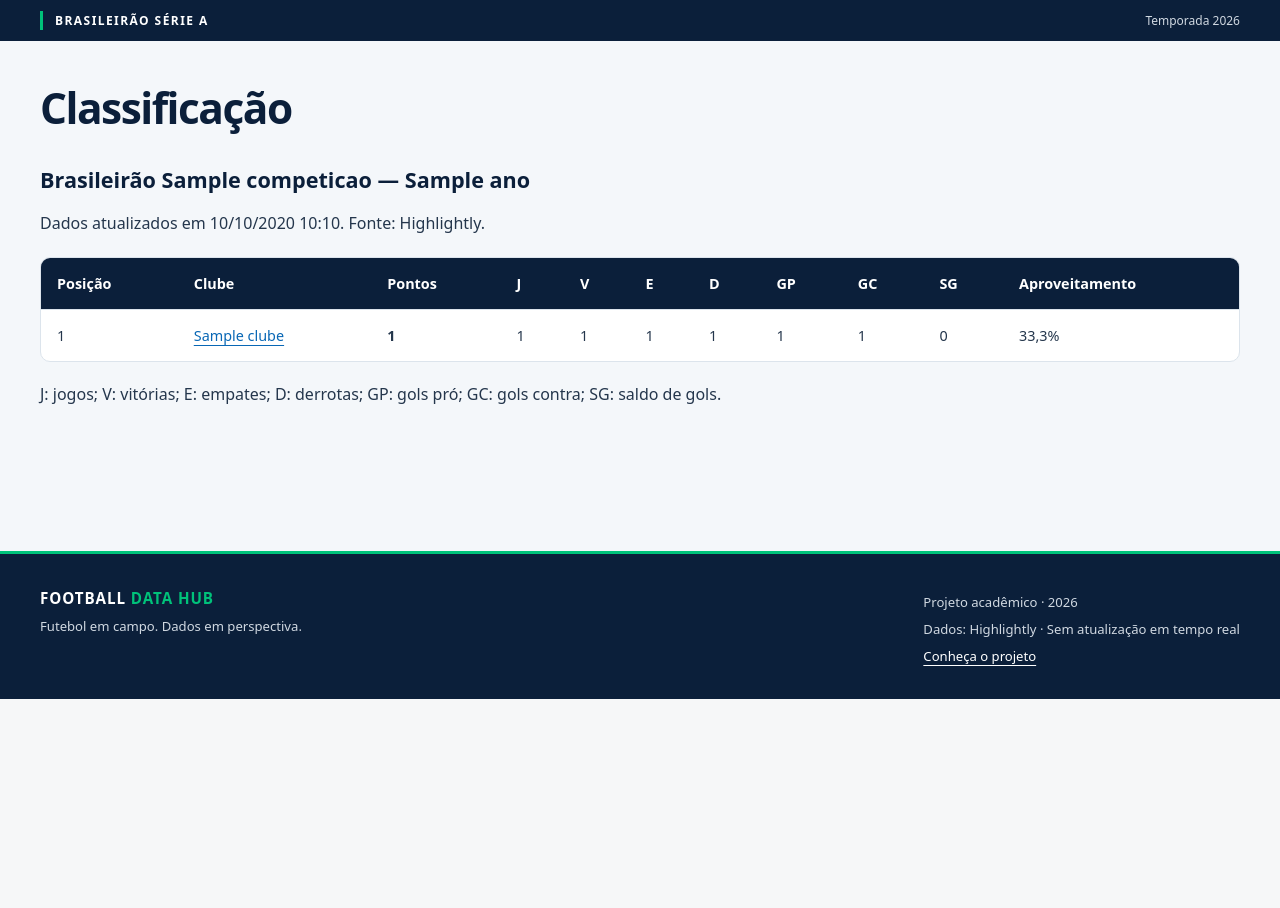
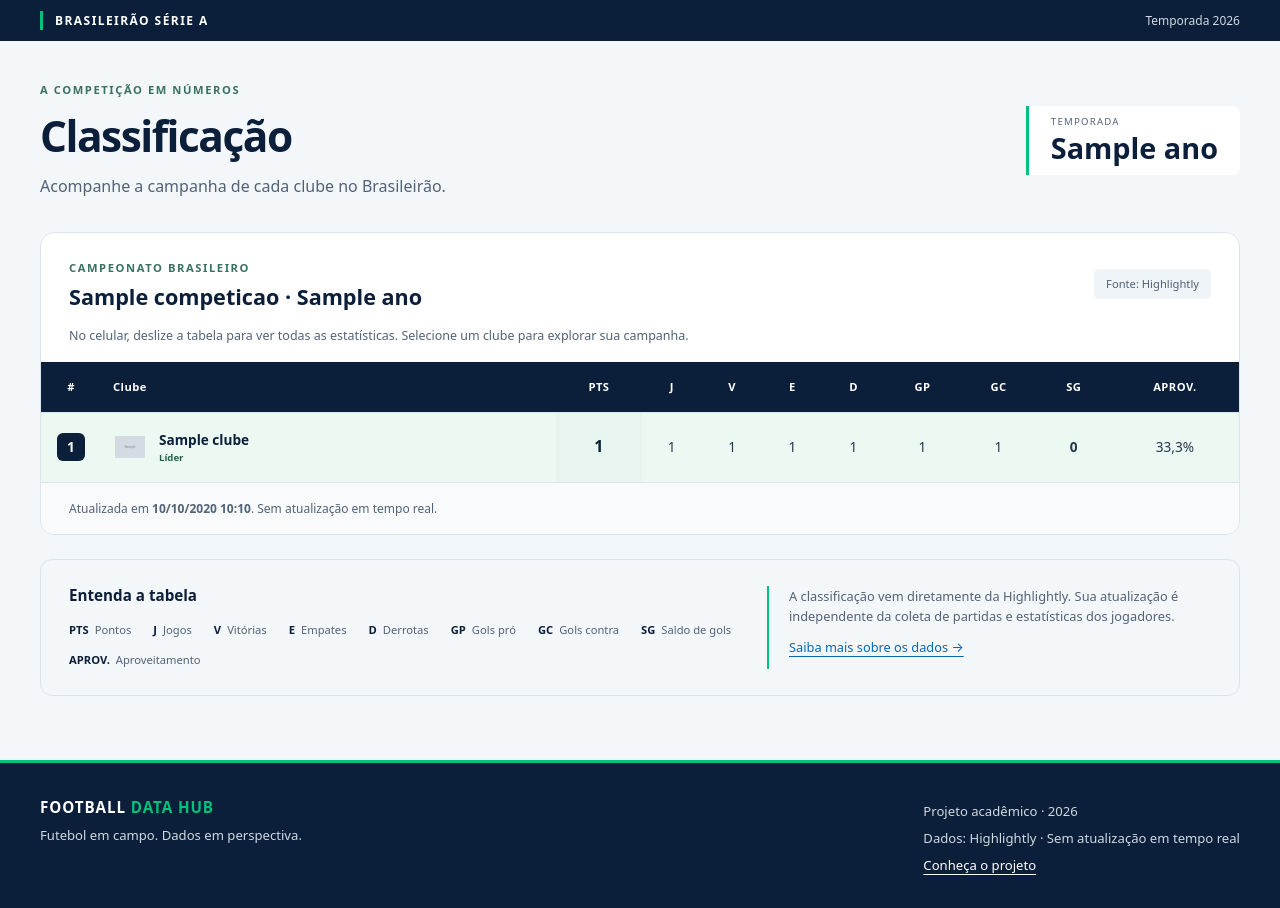
Before and after one commit to Matheus-Mannarino/Football-Data-Hub, a Django app: template backend/futebol/templates/futebol/classificacao.html in a window 1280 px wide. Shown: the part 101-1009 px from the top of the page. Before the commit the page ends 800 px from the top, so only its background shows below. Run offline with Django 5.2, Linux system fonts and the light colour scheme; tables that the repository leaves empty hold one stand-in row (values such as "Sample post"); the template is opened without the code that fills it: values that come from a table or form of the project are taken from there, most other values are stand-ins (such as "Sample title", 1, 10 or a date in 2020); grey boxes marked "Sample" are stand-in pictures.

Commit message:
Classificacao_Front_End

```diff
--- /dev/null
+++ b/backend/futebol/static/futebol/css/classificacao.css
@@ -0,0 +1,35 @@
+.standings-heading { display: flex; align-items: center; justify-content: space-between; gap: 24px; margin-bottom: 32px; }
+.standings-eyebrow { font-size: .7rem; font-weight: 750; letter-spacing: .14em; color: #397163; margin: 0 0 10px; }
+.standings-heading h1 { margin-bottom: 12px; }.standings-subtitle { margin: 0; color: var(--muted); }
+.season-badge { display: flex; flex-direction: column; border-left: 3px solid var(--green); padding: 8px 22px; background: white; border-radius: 0 8px 8px 0; }
+.season-badge span { font-size: .6rem; letter-spacing: .13em; color: var(--muted); }.season-badge strong { color: var(--navy); font-size: 1.8rem; line-height: 1.3; }
+.standings .standings-panel { margin: 0; background: white; border: 1px solid var(--border); border-radius: 14px; overflow: hidden; }
+.standings-toolbar { display: flex; align-items: center; justify-content: space-between; gap: 16px; padding: 26px 28px 16px; }.standings-toolbar h2 { margin: 0; font-size: 1.35rem; }.standings-toolbar .standings-eyebrow { margin-bottom: 6px; }
+.source-badge { padding: 6px 12px; background: #eff4f8; border-radius: 5px; color: var(--muted); font-size: .7rem; white-space: nowrap; }
+.standings-scroll-hint { padding: 0 28px 16px; margin: 0; color: var(--muted); font-size: .78rem; }
+.standings-scroll { overflow-x: auto; isolation: isolate; }
+.standings-table { width: 100%; min-width: 900px; font-size: .85rem; font-variant-numeric: tabular-nums; }
+.standings-table th, .standings-table td { padding: 16px 12px; text-align: center; }
+.standings-table thead th { font-size: .7rem; letter-spacing: .04em; height: 48px; }
+.standings-table abbr { text-decoration: none; cursor: help; }
+.standings-table .position-col { width: 60px; min-width: 60px; }.standings-table .club-col { text-align: left; min-width: 240px; }
+.standings-table tbody .club-col { font-weight: 600; }
+.standings-table tbody tr { --row-bg: white; background: var(--row-bg); }.standings-table tbody tr:nth-child(even) { --row-bg: #f8fafc; }
+.standings-table tbody tr.leader-row { --row-bg: #ecf8f2; }.standings-table tbody tr:hover { --row-bg: #edf4fa; }
+.standings-table .club-col { position: sticky; left: 0; z-index: 1; }
+.standings-table thead .club-col { background: var(--navy); }.standings-table tbody .club-col { background: var(--row-bg); box-shadow: 1px 0 var(--border); }
+.standings-club { display: flex; align-items: center; gap: 12px; color: var(--navy); text-decoration: none; }.standings-club:hover { text-decoration: underline; }
+.standings-crest-slot { flex: 0 0 34px; width: 34px; height: 34px; display: grid; place-items: center; }
+.standings .standings-crest { width: 30px; height: 30px; object-fit: contain; }
+.standings-crest-fallback { width: 28px; height: 28px; display: grid; place-items: center; border-radius: 50%; background: #e9eef4; color: var(--muted); font-size: .75rem; }
+.position-number { color: var(--muted); font-weight: 650; }.leader-row .position-number { display: inline-grid; place-items: center; width: 28px; height: 28px; background: var(--navy); border-radius: 6px; color: white; }
+.leader-label { display: block; font-size: .6rem; font-weight: 600; color: #216344; }
+.standings-table tbody .points-col { background: #0b1f3a04; color: var(--navy); font-size: 1rem; }.standings-table .goal-difference { font-weight: 650; }.goal-difference.positive { color: #216344; }.goal-difference.negative { color: #a73939; }
+.standings-update { padding: 16px 28px; background: #f8fafc; border-top: 1px solid var(--border); font-size: .75rem; color: var(--muted); }
+.standings-notes { margin-top: 24px; display: grid; grid-template-columns: 1.5fr 1fr; gap: 32px; padding: 26px 28px; border: 1px solid var(--border); border-radius: 12px; }
+.standings-notes h2 { font-size: .95rem; margin: 0 0 16px; }.standings-notes > p { margin: 0; color: var(--muted); font-size: .8rem; border-left: 2px solid var(--green); padding-left: 20px; }.standings-notes > p a { display: block; margin-top: 10px; }
+.standings-legend { display: flex; flex-wrap: wrap; gap: 12px 22px; margin: 0; font-size: .7rem; }.standings-legend > div { display: flex; gap: 6px; }.standings-legend dt { font-weight: 750; color: var(--navy); }.standings-legend dd { margin: 0; color: var(--muted); }
+.standings-empty { padding: 40px !important; text-align: center; color: var(--muted); background: white; }
+.standings .visually-hidden { position: absolute; width: 1px; height: 1px; padding: 0; overflow: hidden; clip-path: inset(50%); white-space: nowrap; }
+@media(max-width:760px) { .standings-notes { grid-template-columns: 1fr; gap: 22px; }.standings-table { min-width: 810px; }.standings-table .club-col { min-width: 195px; }.standings-table th, .standings-table td { padding: 14px 10px; }.standings-toolbar, .standings-scroll-hint, .standings-update { padding-left: 18px; padding-right: 18px; } }
+@media(max-width:420px) { .standings-heading { align-items: flex-start; gap: 12px; }.season-badge { padding: 8px 12px; }.season-badge strong { font-size: 1.4rem; }.standings-subtitle { font-size: .85rem; }.standings-toolbar { align-items: flex-start; flex-direction: column; gap: 12px; }.standings-notes { padding: 22px 18px; } }
--- /dev/null
+++ b/backend/futebol/static/futebol/js/classificacao.js
@@ -0,0 +1,7 @@
+"use strict";
+// O nome do clube permanece disponível se o servidor do escudo falhar.
+document.querySelectorAll(".standings-crest").forEach((image) => {
+    const hideBrokenCrest = () => { image.hidden = true; };
+    image.addEventListener("error", hideBrokenCrest);
+    if (image.complete && image.naturalWidth === 0) hideBrokenCrest();
+});
--- a/backend/futebol/templates/futebol/classificacao.html
+++ b/backend/futebol/templates/futebol/classificacao.html
@@ -1,74 +1,54 @@
 {% extends "core/base.html" %}
-
+{% load static %}
 {% block title %}Classificação | Football Data Hub{% endblock %}
-
+{% block extra_css %}<link rel="stylesheet" href="{% static 'futebol/css/classificacao.css' %}">{% endblock %}
+{% block extra_js %}<script src="{% static 'futebol/js/classificacao.js' %}" defer></script>{% endblock %}
 {% block content %}
-<h1>Classificação</h1>
-
+<div class="standings">
+    <header class="standings-heading">
+        <div><p class="standings-eyebrow">A COMPETIÇÃO EM NÚMEROS</p><h1>Classificação</h1><p class="standings-subtitle">Acompanhe a campanha de cada clube no Brasileirão.</p></div>
+        {% if temporada %}<div class="season-badge"><span>TEMPORADA</span><strong>{{ temporada.ano }}</strong></div>{% endif %}
+    </header>
     {% if temporada %}
-        <h2>Brasileirão {{ temporada.competicao.nome }} — {{ temporada.ano }}</h2>
-
-        {% if atualizado_em %}
-            <p>
-                Dados atualizados em
-                {{ atualizado_em|date:"d/m/Y H:i" }}.
-                Fonte: Highlightly.
-            </p>
-        {% endif %}
-
-        <div class="table-scroll" role="region" aria-label="Tabela de dados" tabindex="0">
-<table>
-            <thead>
-                <tr>
-                    <th scope="col">Posição</th>
-                    <th scope="col">Clube</th>
-                    <th scope="col">Pontos</th>
-                    <th scope="col">J</th>
-                    <th scope="col">V</th>
-                    <th scope="col">E</th>
-                    <th scope="col">D</th>
-                    <th scope="col">GP</th>
-                    <th scope="col">GC</th>
-                    <th scope="col">SG</th>
-                    <th scope="col">Aproveitamento</th>
-                </tr>
-            </thead>
-
-            <tbody>
+    <section class="standings-panel" aria-labelledby="competition-title">
+        <div class="standings-toolbar"><div><p class="standings-eyebrow">CAMPEONATO BRASILEIRO</p><h2 id="competition-title">{{ temporada.competicao.nome }} · {{ temporada.ano }}</h2></div><span class="source-badge">Fonte: Highlightly</span></div>
+        <p class="standings-scroll-hint" id="table-hint">No celular, deslize a tabela para ver todas as estatísticas. Selecione um clube para explorar sua campanha.</p>
+        <div class="standings-scroll" role="region" aria-label="Classificação do Brasileirão" aria-describedby="table-hint" tabindex="0">
+            <table class="standings-table">
+                <caption class="visually-hidden">Classificação do Brasileirão {{ temporada.ano }}, ordenada pela posição informada pela Highlightly.</caption>
+                <thead><tr>
+                    <th scope="col" class="position-col"><span aria-hidden="true">#</span><span class="visually-hidden">Posição</span></th>
+                    <th scope="col" class="club-col">Clube</th>
+                    <th scope="col" class="points-col"><abbr title="Pontos">PTS</abbr></th>
+                    <th scope="col"><abbr title="Jogos">J</abbr></th>
+                    <th scope="col"><abbr title="Vitórias">V</abbr></th>
+                    <th scope="col"><abbr title="Empates">E</abbr></th>
+                    <th scope="col"><abbr title="Derrotas">D</abbr></th>
+                    <th scope="col"><abbr title="Gols pró">GP</abbr></th>
+                    <th scope="col"><abbr title="Gols contra">GC</abbr></th>
+                    <th scope="col"><abbr title="Saldo de gols">SG</abbr></th>
+                    <th scope="col"><abbr title="Aproveitamento">APROV.</abbr></th>
+                </tr></thead>
+                <tbody>
                 {% for linha in classificacao %}
-                    <tr>
-                        <td>{{ linha.posicao }}</td>
-                        <td>
-                            <a href="{% url 'futebol:detalhe_clube' linha.clube_id %}">
-                                {{ linha.clube.nome }}
-                            </a>
-                        </td>
-                        <td><strong>{{ linha.pontos }}</strong></td>
-                        <td>{{ linha.jogos }}</td>
-                        <td>{{ linha.vitorias }}</td>
-                        <td>{{ linha.empates }}</td>
-                        <td>{{ linha.derrotas }}</td>
-                        <td>{{ linha.gols_pro }}</td>
-                        <td>{{ linha.gols_contra }}</td>
-                        <td>{{ linha.saldo_gols }}</td>
+                    <tr{% if linha.posicao == 1 %} class="leader-row"{% endif %}>
+                        <td class="position-col"><span class="position-number">{{ linha.posicao }}</span></td>
+                        <th scope="row" class="club-col"><a class="standings-club" href="{% url 'futebol:detalhe_clube' linha.clube_id %}"><span class="standings-crest-slot">{% if linha.clube.logo %}<img class="standings-crest" src="{{ linha.clube.logo }}" alt="" width="30" height="30" loading="lazy">{% else %}<span class="standings-crest-fallback" aria-hidden="true">{{ linha.clube.nome|first }}</span>{% endif %}</span><span>{{ linha.clube.nome }}{% if linha.posicao == 1 %}<span class="leader-label">Líder</span>{% endif %}</span></a></th>
+                        <td class="points-col"><strong>{{ linha.pontos }}</strong></td>
+                        <td>{{ linha.jogos }}</td><td>{{ linha.vitorias }}</td><td>{{ linha.empates }}</td><td>{{ linha.derrotas }}</td><td>{{ linha.gols_pro }}</td><td>{{ linha.gols_contra }}</td>
+                        <td class="goal-difference{% if linha.saldo_gols > 0 %} positive{% elif linha.saldo_gols < 0 %} negative{% endif %}">{% if linha.saldo_gols > 0 %}+{% endif %}{{ linha.saldo_gols }}</td>
                         <td>{{ linha.aproveitamento|floatformat:1 }}%</td>
                     </tr>
-                {% empty %}
-                    <tr>
-                        <td colspan="11">
-                            A classificação ainda não foi carregada.
-                        </td>
-                    </tr>
-                {% endfor %}
-            </tbody>
-        </table>
+                {% empty %}<tr><td colspan="11" class="standings-empty">A classificação ainda não foi carregada.</td></tr>{% endfor %}
+                </tbody>
+            </table>
+        </div>
+        <div class="standings-update">{% if atualizado_em %}Atualizada em <strong>{{ atualizado_em|date:"d/m/Y H:i" }}</strong>.{% else %}Data de atualização indisponível.{% endif %} Sem atualização em tempo real.</div>
+    </section>
+    <aside class="standings-notes" aria-labelledby="legend-title">
+        <div><h2 id="legend-title">Entenda a tabela</h2><dl class="standings-legend"><div><dt>PTS</dt><dd>Pontos</dd></div><div><dt>J</dt><dd>Jogos</dd></div><div><dt>V</dt><dd>Vitórias</dd></div><div><dt>E</dt><dd>Empates</dd></div><div><dt>D</dt><dd>Derrotas</dd></div><div><dt>GP</dt><dd>Gols pró</dd></div><div><dt>GC</dt><dd>Gols contra</dd></div><div><dt>SG</dt><dd>Saldo de gols</dd></div><div><dt>APROV.</dt><dd>Aproveitamento</dd></div></dl></div>
+        <p>A classificação vem diretamente da Highlightly. Sua atualização é independente da coleta de partidas e estatísticas dos jogadores. <a href="{% url 'core:sobre' %}">Saiba mais sobre os dados →</a></p>
+    </aside>
+    {% else %}<p class="standings-empty">Temporada do Brasileirão 2026 não encontrada.</p>{% endif %}
 </div>
-
-        <p>
-            J: jogos; V: vitórias; E: empates; D: derrotas;
-            GP: gols pró; GC: gols contra; SG: saldo de gols.
-        </p>
-    {% else %}
-        <p>Temporada do Brasileirão 2026 não encontrada.</p>
-    {% endif %}
 {% endblock %}
```
Also changed, not shown: INSTRUCOES_FRONTEND.md (deleted, +0 -33 lines), LEIA_ME_HOME.md (deleted, +0 -22 lines).
